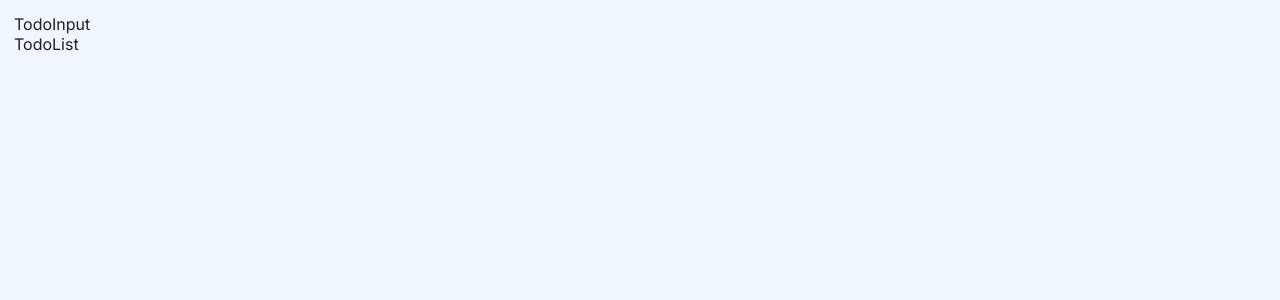
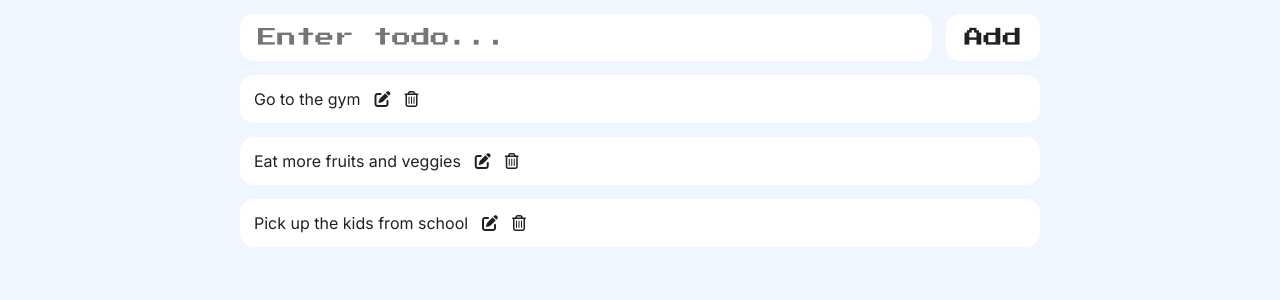
Before and after one commit to trixiediane/todo-list, a React (Vite) app: page / in a window 1280 px wide. Shown: the top 300 px of the page. Built offline with nearby package versions, Linux system fonts and the light colour scheme.

Commit message:
Adding new todo

```diff
--- a/index.html
+++ b/index.html
@@ -12,6 +12,10 @@
   <link
     href="https://fonts.googleapis.com/css2?family=Inter:ital,opsz,wght@0,14..32,100..900;1,14..32,100..900&family=Press+Start+2P&display=swap"
     rel="stylesheet">
+
+  <link rel="stylesheet" href="https://cdnjs.cloudflare.com/ajax/libs/font-awesome/6.6.0/css/all.min.css"
+    integrity="sha512-Kc323vGBEqzTmouAECnVceyQqyqdsSiqLQISBL29aUW4U/M7pSPA/gEUZQqv1cwx4OnYxTxve5UMg5GT6L4JJg=="
+    crossorigin="anonymous" referrerpolicy="no-referrer" />
 </head>
 
 <body>
--- a/src/App.jsx
+++ b/src/App.jsx
@@ -1,13 +1,35 @@
-import TodoInput from "./components/TodoInput"
-import TodoList from "./components/TodoList"
+import { useState } from "react";
+import TodoInput from "./components/TodoInput";
+import TodoList from "./components/TodoList";
 
 function App() {
+  // Define a state variable 'todos' to keep track of the list of todos.
+  // The initial value is an array of three items (strings).
+  // The 'setTodos' function is used to update the 'todos' state.
+  const [todos, setTodos] = useState([
+    'Go to the gym',
+    'Eat more fruits and veggies',
+    'Pick up the kids from school',
+  ]);
+
+  // This function is responsible for adding a new todo to the list.
+  // It takes 'newTodo' (the new task) as an argument.
+  function handleAddTodos(newTodo) {
+    // Create a new array that includes the current todos and the new todo.
+    const newTodoList = [...todos, newTodo]; // Using the spread operator to copy all current todos
+    // Update the 'todos' state with the new list.
+    setTodos(newTodoList);
+  }
+
   return (
-    <main>
-      <TodoInput />
-      <TodoList />
-    </main>
-  )
+    <>
+      {/* Render the TodoInput component, passing the handleAddTodos function as a prop */}
+      <TodoInput handleAddTodos={handleAddTodos} />
+
+      {/* Render the TodoList component, passing the current list of todos as a prop */}
+      <TodoList todos={todos} />
+    </>
+  );
 }
 
-export default App
+export default App;
--- a/src/components/TodoCard.jsx
+++ b/src/components/TodoCard.jsx
@@ -1,7 +1,14 @@
 import React from 'react'
 
-export default function TodoCard() {
+export default function TodoCard(props) {
+    const {children} = props
     return (
-        <div>TodoCard</div>
+        <li className='todoItem'>
+            <div className='actionsContainer'>
+                {children}
+                <i className="fa-solid fa-pen-to-square"></i>
+                <i className="fa-regular fa-trash-can"></i>
+            </div>
+        </li>
     )
 }
--- a/src/components/TodoInput.jsx
+++ b/src/components/TodoInput.jsx
@@ -1,7 +1,35 @@
-import React from 'react'
+import React from 'react';
+import { useState } from "react";
 
-export default function TodoInput() {
+// This component handles the input for new todos (tasks).
+export default function TodoInput(props) {
+    // Destructure the handleAddTodos function from the props.
+    // This function is passed from the parent component (App) and will be used to add new todos.
+    const { handleAddTodos } = props;
+
+    // Declare a state variable 'todoValue' to store the current value of the input field.
+    // 'setTodoValue' is the function used to update 'todoValue'.
+    const [todoValue, setTodoValue] = useState('');
+
     return (
-        <div>TodoInput</div>
-    )
+        <header>
+            {/* Input field for typing new todos. The 'value' of the input is controlled by the 'todoValue' state. */}
+            <input
+                value={todoValue}
+                onChange={(e) => {
+                    // Whenever the user types in the input field, update the 'todoValue' state with the current input.
+                    setTodoValue(e.target.value);
+                }}
+                placeholder="Enter todo..."
+            />
+
+            {/* Button to add the new todo. When clicked, it calls 'handleAddTodos' with the current input value. */}
+            <button onClick={() => {
+                handleAddTodos(todoValue); // Pass the current 'todoValue' to the parent function
+                setTodoValue(''); // Clear the input field after adding the todo
+            }}>
+                Add
+            </button>
+        </header>
+    );
 }
--- a/src/components/TodoList.jsx
+++ b/src/components/TodoList.jsx
@@ -1,7 +1,18 @@
 import React from 'react'
+import TodoCard from './TodoCard'
 
-export default function TodoList() {
+export default function TodoList(props) {
+  const { todos } = props
   return (
-    <div>TodoList</div>
+    /* Mapping out content - a parent element has to have a unique key */
+    <ul className='main'>
+      {todos.map((todo, todoIndex) => {
+        return (
+          <TodoCard key={todoIndex}>
+            <p>{todo}</p>
+          </TodoCard>
+        )
+      })}
+    </ul>
   )
 }
```
Also changed, not shown: 1 other file (tests, documents, lock files or other folders).
